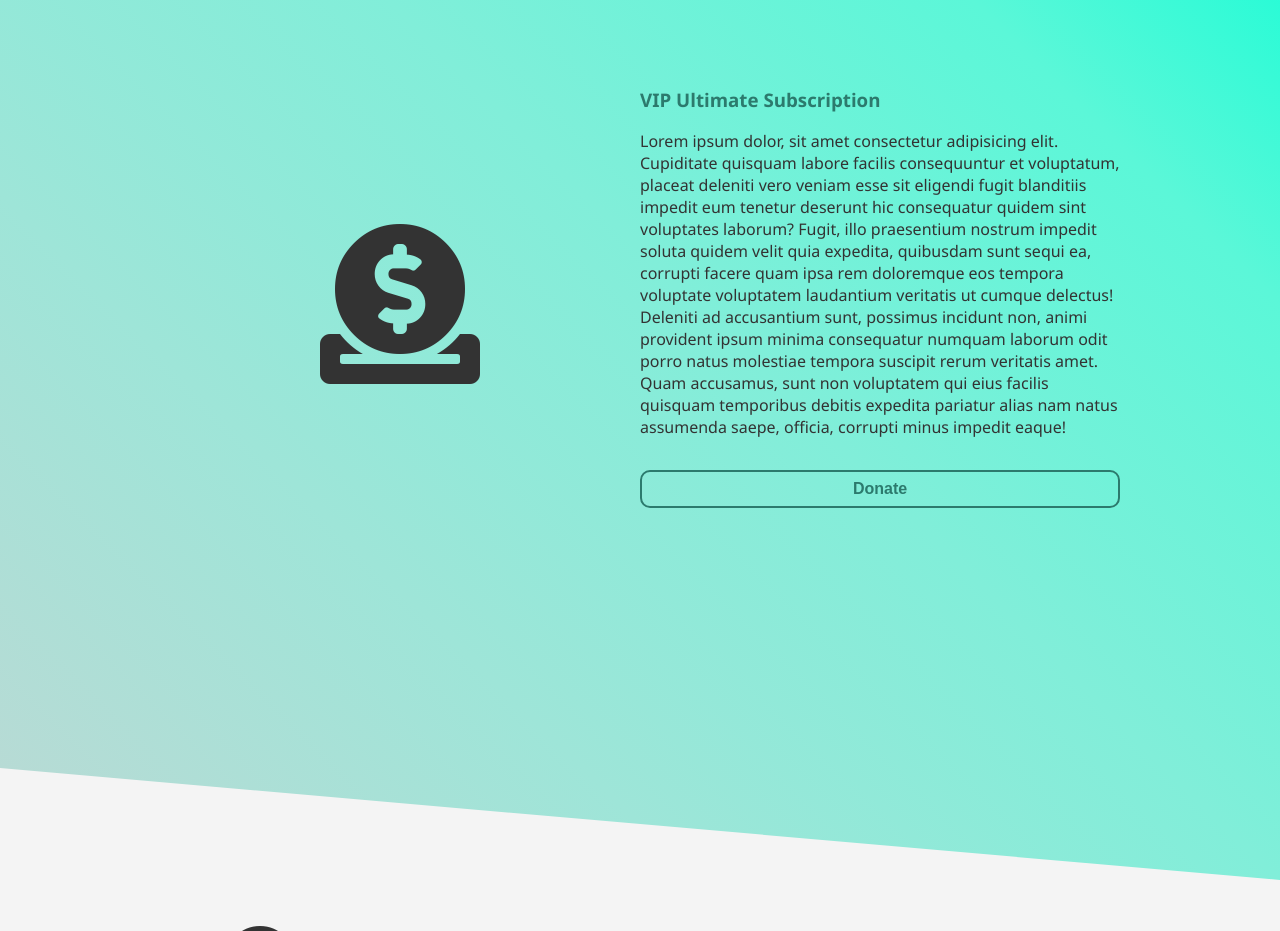
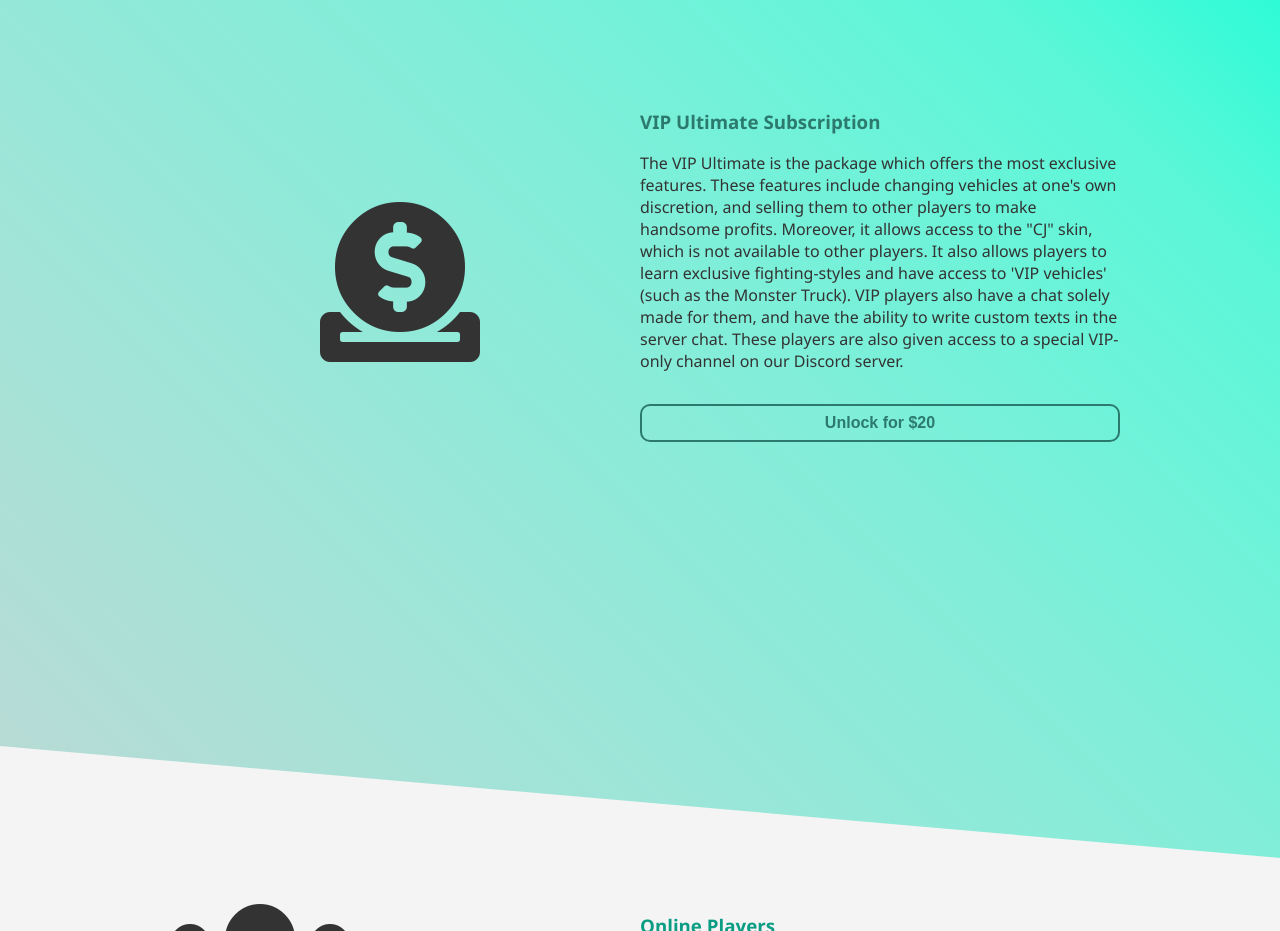
Before and after one commit to Focus04/homepage, a plain HTML site: page index.html in a window 1280 px wide. Shown: the part 2440-3371 px from the top of the page. Drawn offline with Linux system fonts and the light colour scheme.

Commit message:
Added a description for the donator package

```diff
--- a/index.html
+++ b/index.html
@@ -70,7 +70,6 @@
       <div class="feature">
         <i class="fas fa-briefcase fa-3x"></i>
         <h3>Businesses</h3>
-        <br>
         <p>The <span>business</span> system we offer is <span>dynamic</span> in nature, much like the organizations. Preexisting businesses have <span>shares</span> on offer, which players can invest in (5%-100%). Moreover, players can <span>request</span> business establishments via the forums, worth up to $5 million. Players also have the ability to <span>sell</span> their shares to other players for a price above the market rate, allowing for roleplay opportunities such as profiteering.</p>
       </div>
     </div>
@@ -98,9 +97,9 @@
     </div>
       <div>
         <h3>VIP Ultimate Subscription</h3>
-        <p class="description">Lorem ipsum dolor, sit amet consectetur adipisicing elit. Cupiditate quisquam labore facilis consequuntur et voluptatum, placeat deleniti vero veniam esse sit eligendi fugit blanditiis impedit eum tenetur deserunt hic consequatur quidem sint voluptates laborum? Fugit, illo praesentium nostrum impedit soluta quidem velit quia expedita, quibusdam sunt sequi ea, corrupti facere quam ipsa rem doloremque eos tempora voluptate voluptatem laudantium veritatis ut cumque delectus! Deleniti ad accusantium sunt, possimus incidunt non, animi provident ipsum minima consequatur numquam laborum odit porro natus molestiae tempora suscipit rerum veritatis amet. Quam accusamus, sunt non voluptatem qui eius facilis quisquam temporibus debitis expedita pariatur alias nam natus assumenda saepe, officia, corrupti minus impedit eaque!</p>
+        <p class="description">The VIP Ultimate is the package which offers the most exclusive features. These features include changing vehicles at one's own discretion, and selling them to other players to make handsome profits. Moreover, it allows access to the "CJ" skin, which is not available to other players. It also allows players to learn exclusive fighting-styles and have access to 'VIP vehicles' (such as the Monster Truck). VIP players also have a chat solely made for them, and have the ability to write custom texts in the server chat. These players are also given access to a special VIP-only channel on our Discord server.</p>
         <a href="https://www.paypal.com/donate/?business=SVPLSQ6WK9RDN&item_name=Community+Donations&currency_code=USD" target="_blank">
-          <button>Donate</button>
+          <button>Unlock for $20</button>
         </a>
       </div>
     </div>
```
